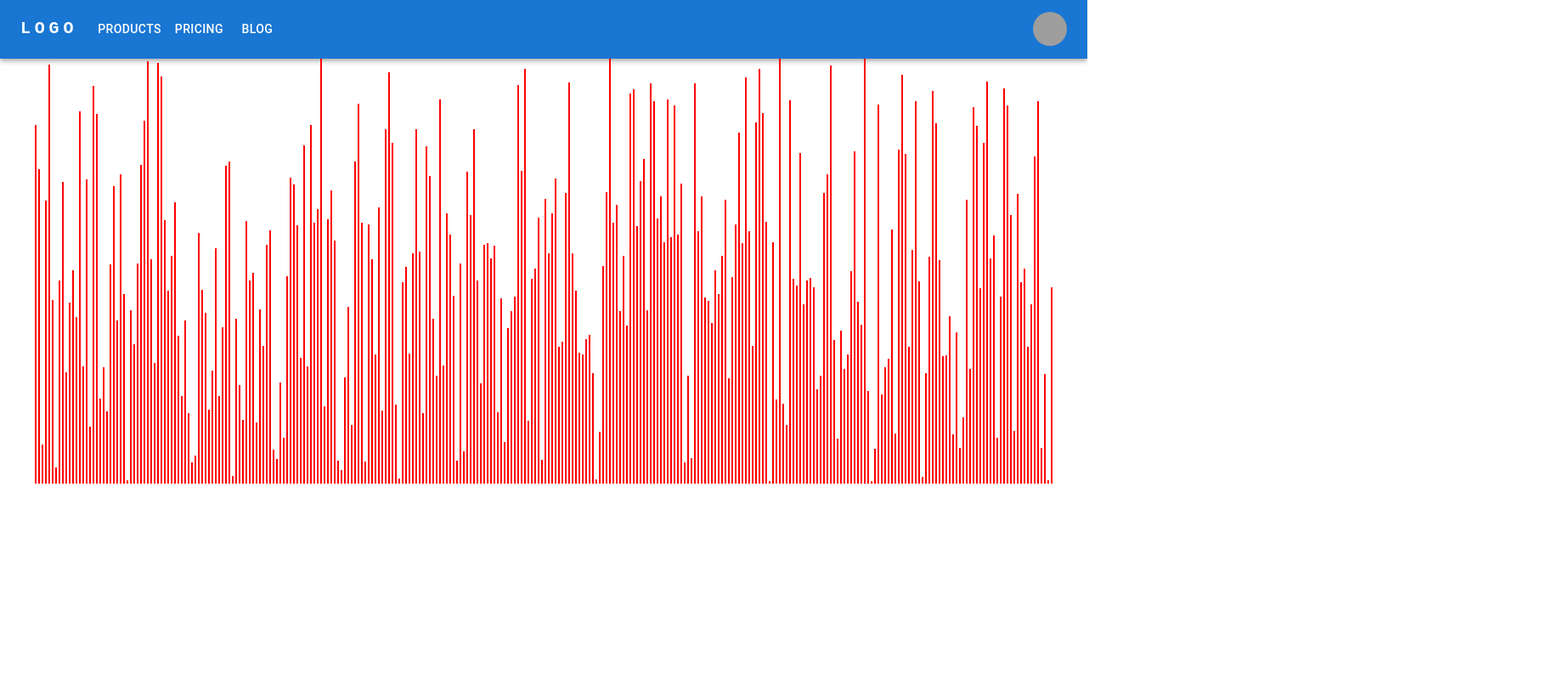
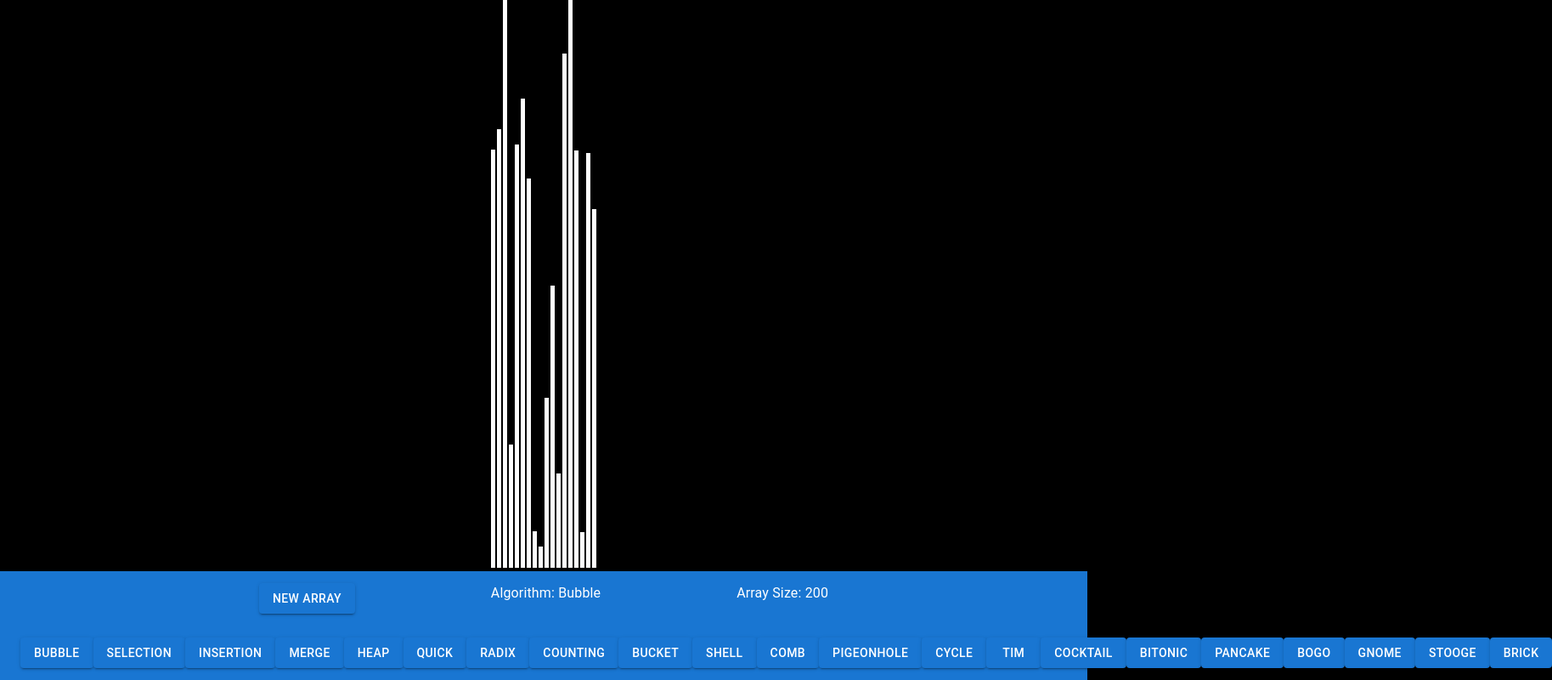
Before and after one commit to benkillski/react-sorting-algorithm-visualizer, a React (Create React App) app: page / in a window 1280 px wide. Shown: the whole page at 85% size, 1827 px wide, since content can reach past the window. Built offline with nearby package versions, Linux system fonts and the light colour scheme; grey boxes are pictures that could not be loaded.

Commit message:
Refactored menu code, added array generation button and function, and selected array logic

```diff
--- a/src/AlgorithmMenu.js
+++ b/src/AlgorithmMenu.js
@@ -2,158 +2,28 @@ import * as React from 'react';
 import AppBar from '@mui/material/AppBar';
 import Box from '@mui/material/Box';
 import Toolbar from '@mui/material/Toolbar';
-import IconButton from '@mui/material/IconButton';
-import Typography from '@mui/material/Typography';
-import Menu from '@mui/material/Menu';
-import MenuIcon from '@mui/icons-material/Menu';
-import Container from '@mui/material/Container';
-import Avatar from '@mui/material/Avatar';
 import Button from '@mui/material/Button';
-import Tooltip from '@mui/material/Tooltip';
-import MenuItem from '@mui/material/MenuItem';
+import { Typography } from '@mui/material';
 
-const pages = ['Products', 'Pricing', 'Blog'];
-const settings = ['Profile', 'Account', 'Dashboard', 'Logout'];
-
-function ResponsiveAppBar() {
-  const [anchorElNav, setAnchorElNav] = React.useState(null);
-  const [anchorElUser, setAnchorElUser] = React.useState(null);
-
-  const handleOpenNavMenu = (event) => {
-    setAnchorElNav(event.currentTarget);
-  };
-  const handleOpenUserMenu = (event) => {
-    setAnchorElUser(event.currentTarget);
-  };
-
-  const handleCloseNavMenu = () => {
-    setAnchorElNav(null);
-  };
-
-  const handleCloseUserMenu = () => {
-    setAnchorElUser(null);
-  };
-
+export default function AlgorithmMenu({generateArray, array, selectedAlgorithm, algorithmOptions, setSelectedAlgorithm}) {
   return (
-    <AppBar position="static">
-      <Container maxWidth="xl">
-        <Toolbar disableGutters>
-          <Typography
-            variant="h6"
-            noWrap
-            component="a"
-            href="/"
-            sx={{
-              mr: 2,
-              display: { xs: 'none', md: 'flex' },
-              fontFamily: 'monospace',
-              fontWeight: 700,
-              letterSpacing: '.3rem',
-              color: 'inherit',
-              textDecoration: 'none',
-            }}
-          >
-            LOGO
-          </Typography>
-
-          <Box sx={{ flexGrow: 1, display: { xs: 'flex', md: 'none' } }}>
-            <IconButton
-              size="large"
-              aria-label="account of current user"
-              aria-controls="menu-appbar"
-              aria-haspopup="true"
-              onClick={handleOpenNavMenu}
-              color="inherit"
-            >
-              <MenuIcon />
-            </IconButton>
-            <Menu
-              id="menu-appbar"
-              anchorEl={anchorElNav}
-              anchorOrigin={{
-                vertical: 'bottom',
-                horizontal: 'left',
-              }}
-              keepMounted
-              transformOrigin={{
-                vertical: 'top',
-                horizontal: 'left',
-              }}
-              open={Boolean(anchorElNav)}
-              onClose={handleCloseNavMenu}
-              sx={{
-                display: { xs: 'block', md: 'none' },
-              }}
-            >
-              {pages.map((page) => (
-                <MenuItem key={page} onClick={handleCloseNavMenu}>
-                  <Typography textAlign="center">{page}</Typography>
-                </MenuItem>
-              ))}
-            </Menu>
-          </Box>
-          <Typography
-            variant="h5"
-            noWrap
-            component="a"
-            href=""
-            sx={{
-              mr: 2,
-              display: { xs: 'flex', md: 'none' },
-              flexGrow: 1,
-              fontFamily: 'monospace',
-              fontWeight: 700,
-              letterSpacing: '.3rem',
-              color: 'inherit',
-              textDecoration: 'none',
-            }}
-          >
-            LOGO
-          </Typography>
-          <Box sx={{ flexGrow: 1, display: { xs: 'none', md: 'flex' } }}>
-            {pages.map((page) => (
-              <Button
-                key={page}
-                onClick={handleCloseNavMenu}
-                sx={{ my: 2, color: 'white', display: 'block' }}
-              >
-                {page}
-              </Button>
-            ))}
-          </Box>
-
-          <Box sx={{ flexGrow: 0 }}>
-            <Tooltip title="Open settings">
-              <IconButton onClick={handleOpenUserMenu} sx={{ p: 0 }}>
-                <Avatar alt="Remy Sharp" src="/static/images/avatar/2.jpg" />
-              </IconButton>
-            </Tooltip>
-            <Menu
-              sx={{ mt: '45px' }}
-              id="menu-appbar"
-              anchorEl={anchorElUser}
-              anchorOrigin={{
-                vertical: 'top',
-                horizontal: 'right',
-              }}
-              keepMounted
-              transformOrigin={{
-                vertical: 'top',
-                horizontal: 'right',
-              }}
-              open={Boolean(anchorElUser)}
-              onClose={handleCloseUserMenu}
-            >
-              {settings.map((setting) => (
-                <MenuItem key={setting} onClick={handleCloseUserMenu}>
-                  <Typography textAlign="center">{setting}</Typography>
-                </MenuItem>
-              ))}
-            </Menu>
-          </Box>
-        </Toolbar>
-      </Container>
-    </AppBar>
+    <React.Fragment>
+      <AppBar color="primary" position="block">
+      <Toolbar>
+        <Box sx={{ flexGrow: 1, display: { xs: 'none', md: 'flex' }, justifyContent: "center" }}>
+          <Button onClick={generateArray} variant="contained" sx={{mx: 10}}>New Array</Button>
+          <Typography sx={{mx: 10}}>Algorithm: {selectedAlgorithm}</Typography>
+          <Typography sx={{mx: 10}}>Array Size: {array.length}</Typography>
+        </Box>
+      </Toolbar>
+      <Toolbar>
+        <Box sx={{ flexGrow: 1, display: { xs: 'none', md: 'flex' }, justifyContent: "center" }}>
+          {algorithmOptions.map((value, idx) => (
+                      <Button variant="contained" key={idx} onClick={() => setSelectedAlgorithm(value)}>{value}</Button>
+                  ))}
+        </Box>
+      </Toolbar>
+      </AppBar>
+    </React.Fragment>
   );
 }
-export default ResponsiveAppBar;
--- a/src/AlgorithmVisualizer.css
+++ /dev/null
@@ -1,10 +0,0 @@
-#array-container {
-
-}
-
-.element-bar {
-    margin: 0 1px;
-    width: 2px;
-    display: inline-block;
-    background-color: red;
-}
--- a/src/AlgorithmVisualizer.js
+++ b/src/AlgorithmVisualizer.js
@@ -1,8 +1,34 @@
 import {useState, useEffect} from "react";
-import "./AlgorithmVisualizer.css";
+import AlgorithmMenu from './AlgorithmMenu';
+
+const ALGORITHM_OPTIONS = [
+    "Bubble",
+    "Selection",
+    "Insertion",
+    "Merge",
+    "Heap",
+    "Quick",
+    "Radix",
+    "Counting",
+    "Bucket",
+    "Shell",
+    "Comb",
+    "Pigeonhole",
+    "Cycle",
+    "Tim",
+    "Cocktail",
+    "Bitonic",
+    "Pancake",
+    "Bogo",
+    "Gnome",
+    "Stooge",
+    "Brick"
+];
 
 export default function AlgorithmVisualizer(props) {
+
     const [mainArray, setMainArray] = useState([]);
+    const [selectedAlgorithm, setSelectedAlgorithm] = useState([ALGORITHM_OPTIONS[0]]);
 
     useEffect(() => {
         generateArray();
@@ -10,18 +36,21 @@ export default function AlgorithmVisualizer(props) {
 
     function generateArray() {
         const array = [];
-        for(let i = 0; i < 300; i++) {
-            array.push(Math.floor(Math.random() * 500) + 1);
+        for(let i = 0; i < 200; i++) {
+            array.push(Math.floor(Math.random() * 800) + 1);
         }
         setMainArray(array);
     }
 
     return (
+        <>
             <div id="array-container">
                 {mainArray.map((value, idx) => (
                     <div className="element-bar" key={idx} style={{height: `${value}px`}}>
                     </div>
                 ))}
             </div>
+            <AlgorithmMenu algorithmOptions={ALGORITHM_OPTIONS} generateArray={generateArray} array={mainArray} selectedAlgorithm={selectedAlgorithm} setSelectedAlgorithm={setSelectedAlgorithm}/>
+        </>
     );
 }
--- a/src/App.css
+++ b/src/App.css
@@ -1,38 +1,27 @@
+* {
+  padding: 0;
+  margin: 0;
+}
+
+html {
+  background-color: black;
+}
+
 .App {
   text-align: center;
+  background-color: black;
+  position: absolute;
+  width: 100%;
+  bottom: 0;
 }
 
-.App-logo {
-  height: 40vmin;
-  pointer-events: none;
+#array-container {
+  width: 100%;
 }
 
-@media (prefers-reduced-motion: no-preference) {
-  .App-logo {
-    animation: App-logo-spin infinite 20s linear;
-  }
+.element-bar {
+  margin: 0 1px;
+  width: 5px;
+  display: inline-block;
+  background-color: white;
 }
-
-.App-header {
-  background-color: #282c34;
-  min-height: 100vh;
-  display: flex;
-  flex-direction: column;
-  align-items: center;
-  justify-content: center;
-  font-size: calc(10px + 2vmin);
-  color: white;
-}
-
-.App-link {
-  color: #61dafb;
-}
-
-@keyframes App-logo-spin {
-  from {
-    transform: rotate(0deg);
-  }
-  to {
-    transform: rotate(360deg);
-  }
-}
--- a/src/App.js
+++ b/src/App.js
@@ -1,11 +1,9 @@
 import './App.css';
 import AlgorithmVisualizer from './AlgorithmVisualizer';
-import AlgorithmMenu from './AlgorithmMenu';
 
 function App() {
   return (
     <div className="App">
-      <AlgorithmMenu />
       <AlgorithmVisualizer />
     </div>
   );
```
Also changed, not shown: src/logo.svg (deleted). Lines whose indentation alone changed are shown as unchanged.
